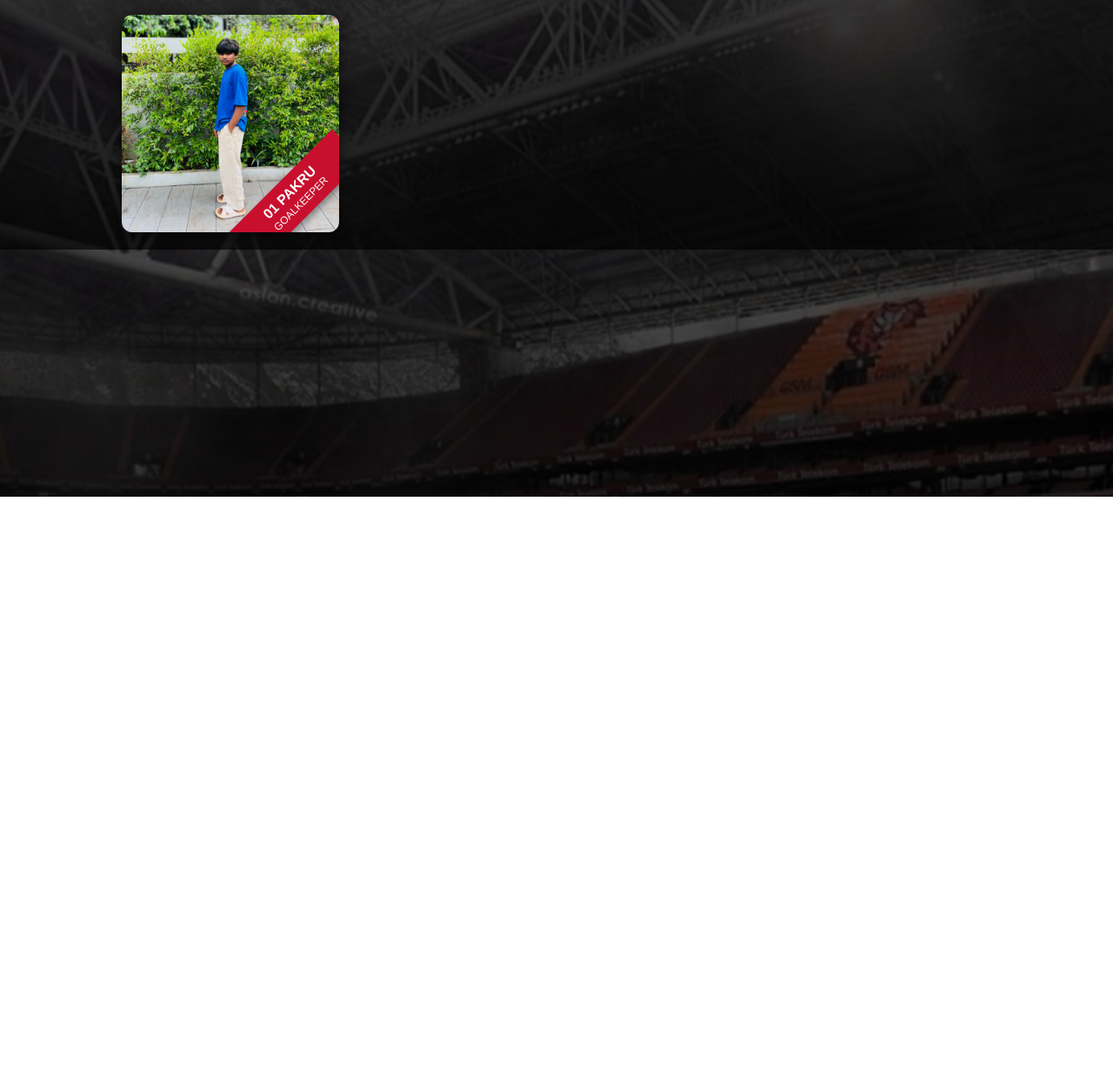
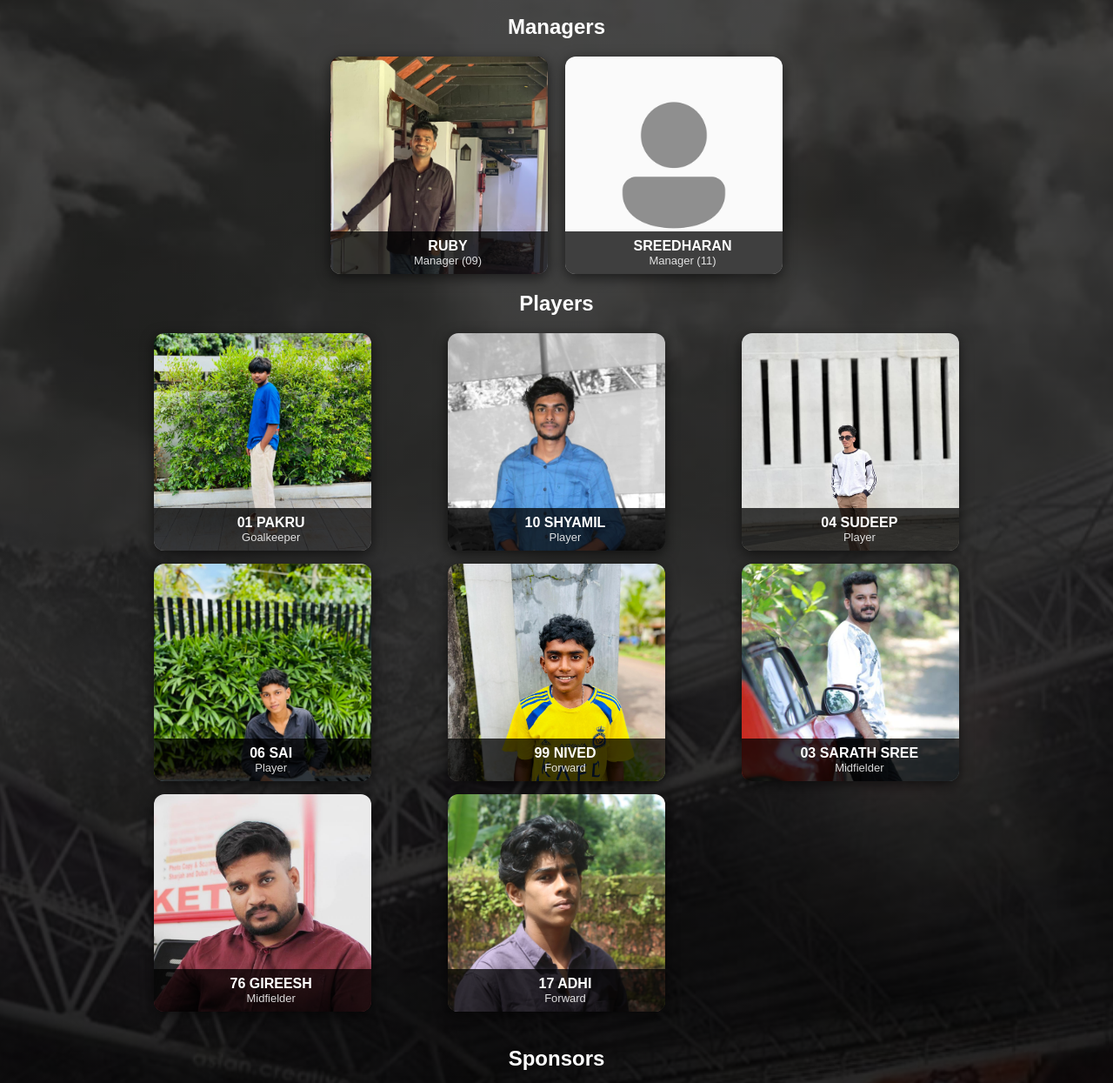
Before and after one commit to rubinGlinjos/sporting-fp, a plain HTML site: page index.html in a window 1280 px wide. Shown: the part 229-1474 px from the top of the page at 87% size. Before the commit the page ends 800 px from the top, so only its background shows below. Drawn offline with Linux system fonts and the light colour scheme.

Commit message:
Update index.html

```diff
--- a/index.html
+++ b/index.html
@@ -88,32 +88,25 @@
       transform: scale(1.1);
     }
 
-    /* Ribbon style - bottom right */
-    .ribbon {
+    /* Card footer (name + position) */
+    .card-footer {
       position: absolute;
-      bottom: 15px;
-      right: -35px;
-      transform: rotate(-45deg);
-      background: #c8102e;
+      bottom: 0;
+      left: 0;
+      width: 100%;
+      background: rgba(0,0,0,0.75);
       color: #fff;
-      font-weight: 700;
-      padding: 8px 45px;
-      text-transform: uppercase;
-      box-shadow: 0 4px 8px rgba(0,0,0,0.4);
+      padding: 8px 10px;
       text-align: center;
+      font-size: 16px;
+      font-weight: bold;
     }
 
-    /* Name bigger */
-    .ribbon span {
+    .card-footer span {
       display: block;
-      font-size: 12px;   /* smaller for position */
-      font-weight: 400;
-      margin-top: 2px;
-    }
-
-    .ribbon strong {
-      font-size: 16px;   /* larger for name */
-      display: block;
+      font-size: 13px;
+      font-weight: normal;
+      opacity: 0.85;
     }
 
     /* Animations */
@@ -176,14 +169,108 @@
 
     <div class="subtitle">Our Team</div>
 
-    <!-- Example card -->
-    <div class="card">
-      <img src="pakru.jpg" alt="PAKRU">
-      <div class="ribbon">
-        <strong>01 PAKRU</strong>
-        <span>Goalkeeper</span>
+    <!-- Managers -->
+    <h2>Managers</h2>
+    <div class="managers-grid">
+      <div class="card">
+        <img src="ruby.jpg" alt="RUBY">
+        <div class="card-footer">RUBY <span>Manager (09)</span></div>
+      </div>
+      <div class="card">
+        <img src="profile.png" alt="SREEDHARAN">
+        <div class="card-footer">SREEDHARAN <span>Manager (11)</span></div>
       </div>
     </div>
+
+    <!-- Players -->
+    <h2>Players</h2>
+    <div class="card-grid players-grid">
+      <div class="card">
+        <img src="pakru.jpg" alt="PAKRU">
+        <div class="card-footer">01 PAKRU <span>Goalkeeper</span></div>
+      </div>
+      <div class="card">
+        <img src="shyamil.jpg" alt="SHYAMIL">
+        <div class="card-footer">10 SHYAMIL <span>Player</span></div>
+      </div>
+      <div class="card">
+        <img src="sudeep.jpg" alt="SUDEEP">
+        <div class="card-footer">04 SUDEEP <span>Player</span></div>
+      </div>
+      <div class="card">
+        <img src="sai.jpg" alt="SAI">
+        <div class="card-footer">06 SAI <span>Player</span></div>
+      </div>
+      <div class="card">
+        <img src="nived.jpg" alt="NIVED">
+        <div class="card-footer">99 NIVED <span>Forward</span></div>
+      </div>
+      <div class="card">
+        <img src="sarath.jpg" alt="SARATH SREE">
+        <div class="card-footer">03 SARATH SREE <span>Midfielder</span></div>
+      </div>
+      <div class="card">
+        <img src="gireesh.jpg" alt="GIREESH">
+        <div class="card-footer">76 GIREESH <span>Midfielder</span></div>
+      </div>
+      <div class="card">
+        <img src="adhi.jpg" alt="ADHI">
+        <div class="card-footer">17 ADHI <span>Forward</span></div>
+      </div>
+    </div>
+
+    <!-- Sponsors -->
+    <h2>Sponsors</h2>
+    <div class="sponsors-grid">
+      <div class="card">
+        <img src="profile.png" alt="Sponsor 1">
+        <div class="card-footer">SHARATH CHANDRAN <span>Sponsor</span></div>
+      </div>
+      <div class="card">
+        <img src="profile.png" alt="Sponsor 2">
+        <div class="card-footer">SUDHEESH K V <span>Sponsor</span></div>
+      </div>
+    </div>
+
+    <!-- Footer -->
+    <footer>
+      <div class="footer-row">
+        <div class="footer-item">PFL SEASON 2</div>
+        <div class="footer-item">PFL SEASON 2</div>
+        <div class="footer-item">PFL SEASON 2</div>
+        <div class="footer-item">PFL SEASON 2</div>
+        <div class="footer-item">PFL SEASON 2</div>
+        <div class="footer-item">PFL SEASON 2</div>
+        <div class="footer-item">PFL SEASON 2</div>
+        <div class="footer-item">PFL SEASON 2</div>
+      </div>
+      <div class="footer-row">
+        <div class="footer-item">PFL SEASON 2</div>
+        <div class="footer-item">PFL SEASON 2</div>
+        <div class="footer-item">PFL SEASON 2</div>
+        <div class="footer-item">PFL SEASON 2</div>
+        <div class="footer-item">PFL SEASON 2</div>
+        <div class="footer-item">PFL SEASON 2</div>
+        <div class="footer-item">PFL SEASON 2</div>
+        <div class="footer-item">PFL SEASON 2</div>
+        <div class="footer-item">PFL SEASON 2</div>
+        <div class="footer-item">PFL SEASON 2</div>
+      </div>
+      <div class="footer-row">
+        <div class="footer-item">PFL SEASON 2</div>
+        <div class="footer-item">PFL SEASON 2</div>
+        <div class="footer-item">PFL SEASON 2</div>
+        <div class="footer-item">PFL SEASON 2</div>
+        <div class="footer-item">PFL SEASON 2</div>
+        <div class="footer-item">PFL SEASON 2</div>
+        <div class="footer-item">PFL SEASON 2</div>
+        <div class="footer-item">PFL SEASON 2</div>
+        <div class="footer-item">PFL SEASON 2</div>
+        <div class="footer-item">PFL SEASON 2</div>
+        <div class="footer-item">PFL SEASON 2</div>
+        <div class="footer-item">PFL SEASON 2</div>
+      </div>
+    </footer>
   </div>
 </body>
 </html>
```
